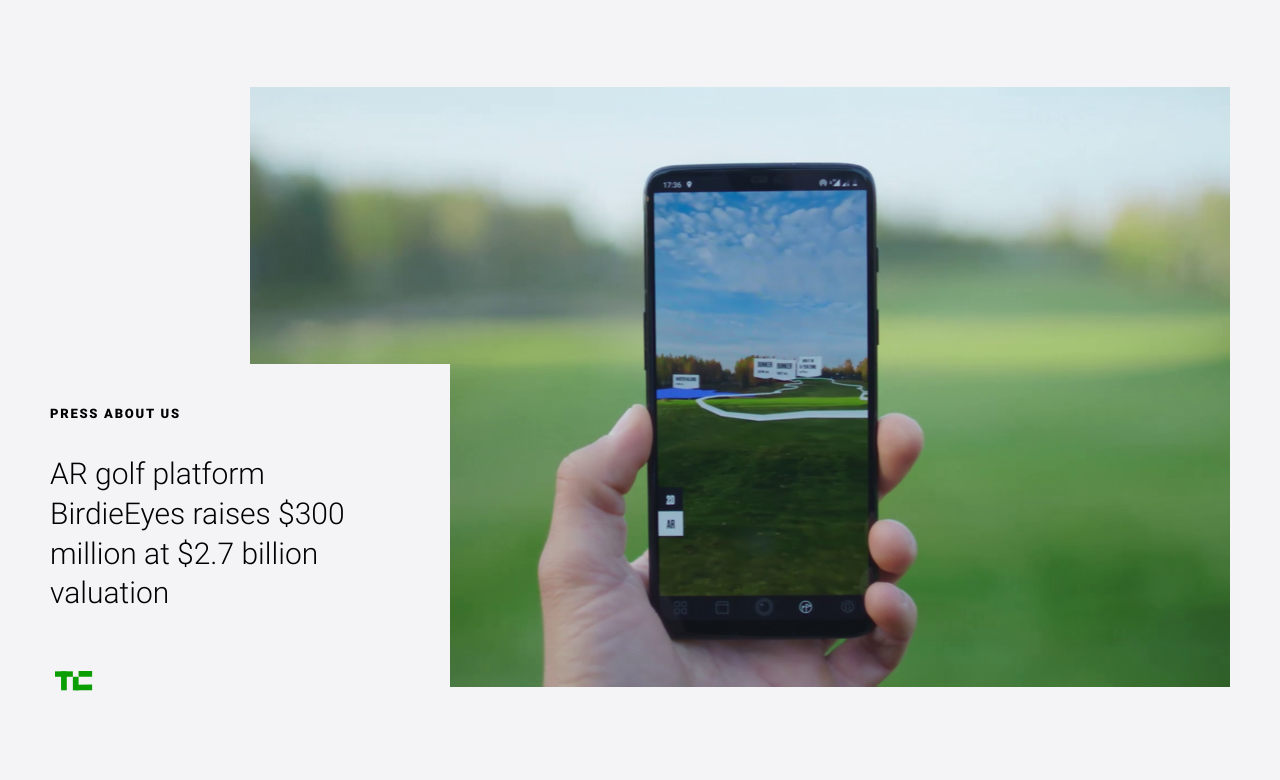
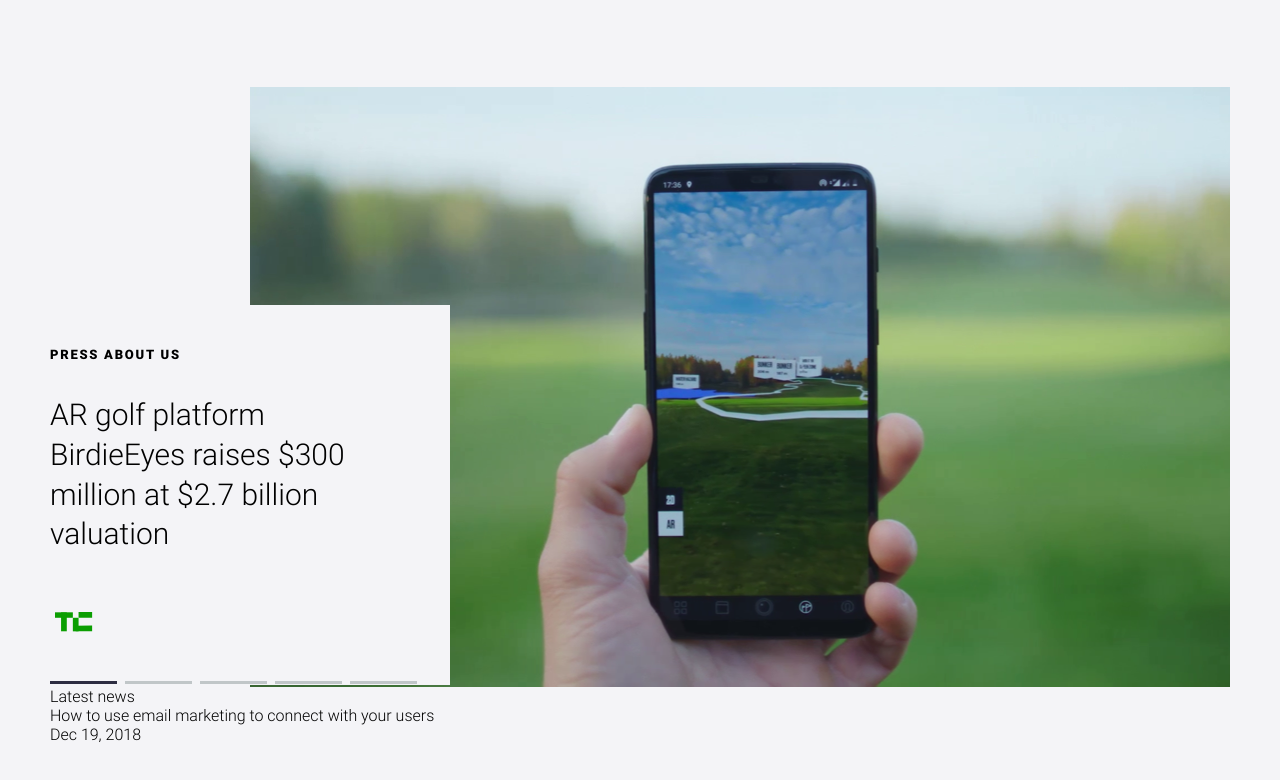
Before and after one commit to IrekYakupov/Fronbyte-home, a plain HTML site: page index.html in a window 1280 px wide. Shown: the part 5045-5825 px from the top of the page. Drawn offline with Linux system fonts and the light colour scheme.

Commit message:
added block slider

```diff
--- a/index.html
+++ b/index.html
@@ -230,25 +230,35 @@
       <div class="b-inside">
         <img class="b-inside__img" src="/img/inside-press.png" alt="" />
         <div class="b-sticker b-sticker--inside">
-          <p class="b-sticker__name b-sticker__name--inside">
-            Press about us
-          </p>
+          <p class="b-sticker__name b-sticker__name--inside">Press about us</p>
           <p class="b-sticker__discription b-sticker__discription--inside">
             AR golf platform BirdieEyes raises $300 million at $2.7 billion
             valuation
           </p>
           <img class="b-inside__svg" src="/img/img-tc.svg" alt="" />
+
+          <div class="b-slider">
+            <span class="b-slider__item b-slider__item--selected"> </span>
+            <span class="b-slider__item"></span>
+            <span class="b-slider__item"></span>
+            <span class="b-slider__item"></span>
+            <span class="b-slider__item"></span>
+          </div>
+
         </div>
 
         <div class="news">
           <p class="news__name">Latest news</p>
           <div class="news__discription">
-            <p class="news-headline">How to use email marketing to connect with your users</p>
+            <p class="news-headline">
+              How to use email marketing to connect with your users
+            </p>
             <p class="news-date">Dec 19, 2018</p>
           </div>
         </div>
-
       </div>
     </div>
+
+
   </body>
 </html>
--- a/style.css
+++ b/style.css
@@ -377,7 +377,7 @@
 
 .b-sticker--inside {
   width: 400px;
-  bottom: 0;
+  bottom: 59px;
   background-color: #f4f4f7;
 }
 
@@ -393,3 +393,23 @@
   width: 50px;
   height: 26px;
 }
+
+.b-slider {
+  display: flex;
+  position: absolute;
+  bottom: 1px;
+}
+
+.b-slider__item {
+  width: 65px;
+  height: 1px;
+  background-color: #c0c6c8;
+  margin-right: 8px;
+  cursor: pointer;
+  padding: 1px;
+}
+
+.b-slider__item:hover,
+.b-slider__item--selected {
+  background-color: #2d2d42;
+}
```
